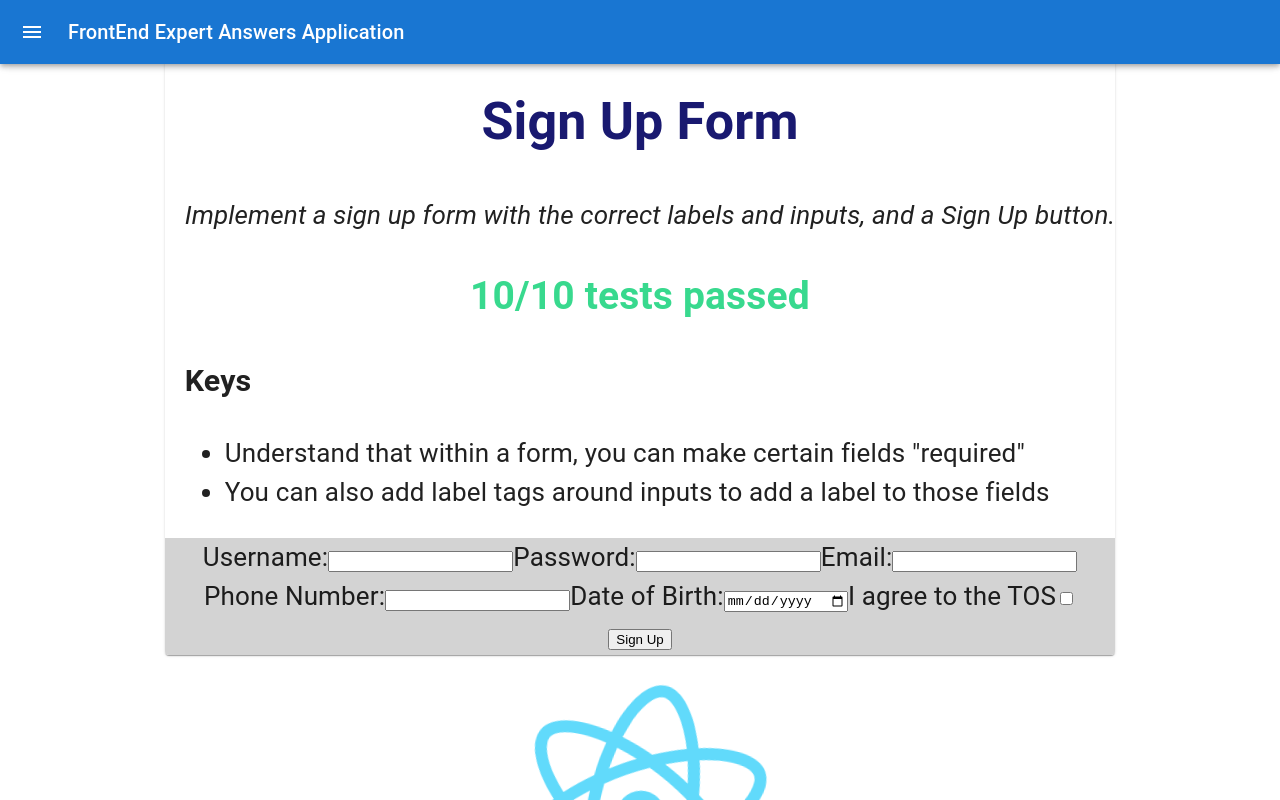
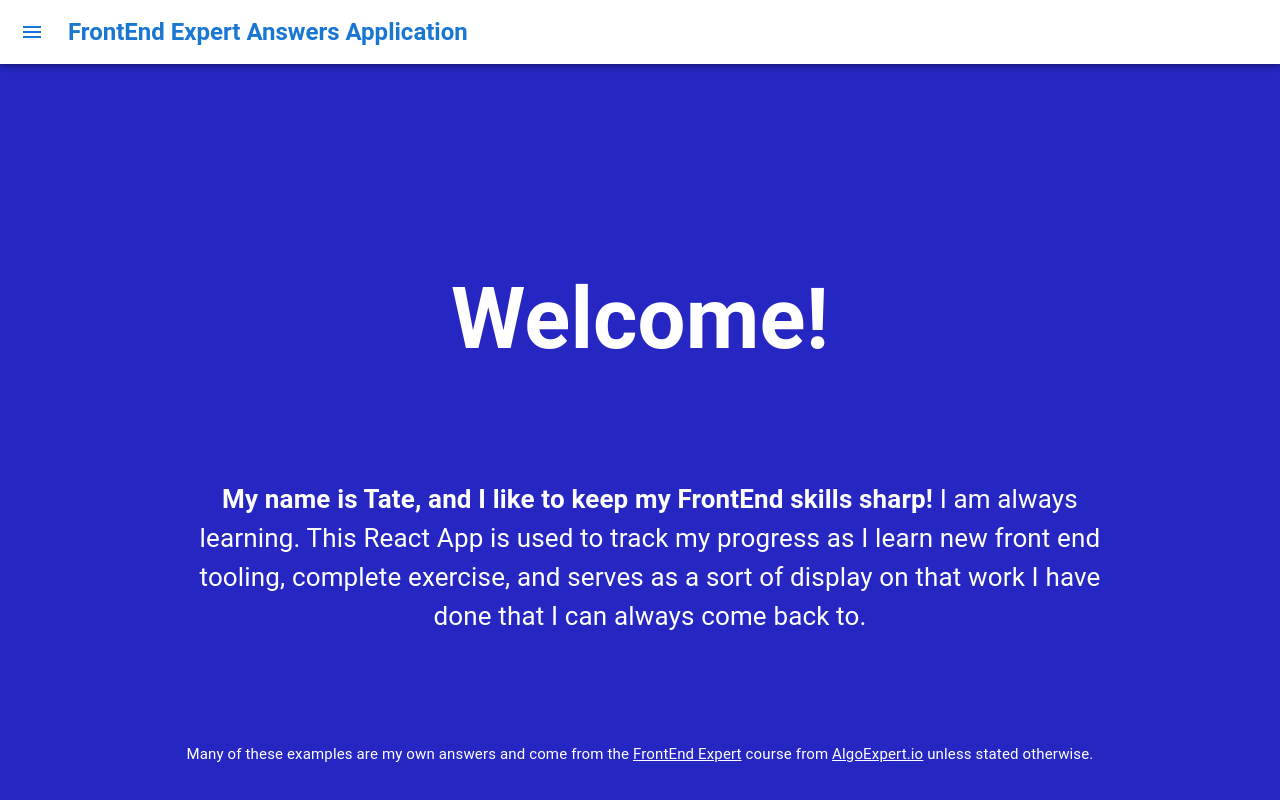
Before and after one commit to TateDeVito/Frontend-Playground, a React (Create React App) app: page / in a window 1280 px wide. Shown: the top 800 px of the page. Built offline with nearby package versions, Linux system fonts and the light colour scheme.

Commit message:
Main page styling

```diff
--- a/src/App.css
+++ b/src/App.css
@@ -1,10 +1,6 @@
+
 .App {
   text-align: center;
-}
-
-.App-logo {
-  height: 40vmin;
-  pointer-events: none;
 }
 
 @media (prefers-reduced-motion: no-preference) {
@@ -14,18 +10,18 @@
 }
 
 .App-header {
-  background-color: white;
+  background-color: rgb(38, 38, 195);
+  color: white;
   min-height: 100vh;
   display: flex;
   flex-direction: column;
   align-items: center;
   justify-content: center;
   font-size: calc(10px + 2vmin);
-  color: #282c34;
 }
 
 .App-link {
-  color: #61dafb;
+  color: white;
 }
 
 @keyframes App-logo-spin {
@@ -36,3 +32,27 @@
     transform: rotate(360deg);
   }
 }
+
+h2 {
+  font-size: 85px;
+}
+
+.block-text {
+  width: 75%;
+  max-width: 75%;
+  color: white;
+}
+
+.fine-print {
+  font-size: 15px;
+  text-decoration: italic;
+}
+
+a {
+  color: white;
+}
+
+footer {
+  position: fixed;
+  bottom: 35px;
+}
--- a/src/App.js
+++ b/src/App.js
@@ -1,4 +1,3 @@
-import logo from './logo.svg';
 import './App.css';
 import PersistentDrawerLeft from './Components/PersistentDrawerLeft.tsx';
 import AnswerDisplay from './Components/AnswerDisplay.tsx';
@@ -11,11 +10,10 @@ function App() {
     <div className="App">
       <header className="App-header">
         <PersistentDrawerLeft answers={answersCompleted} />
-        <AnswerDisplay />
-        <img src={logo} className="App-logo" alt="logo" />
-        <p>
-          Welcome! This React app is used to track progress in the AlgoExpert.io FrontEnd Expert course.
-        </p>
+        {/* <AnswerDisplay /> */}
+        <h2><b>Welcome!</b></h2>
+        <p className="block-text"><b>My name is Tate, and I like to keep my FrontEnd skills sharp!</b> I am always learning. This React App is used to track my progress as I learn new front end tooling, complete exercise, and serves as a sort of display on that work I have done that I can always come back to.</p>
+        <footer className="fine-print">Many of these examples are my own answers and come from the <a href="https://www.algoexpert.io/frontend/product">FrontEnd Expert</a> course from <a href="https://www.algoexpert.io/product">AlgoExpert.io</a> unless stated otherwise.</footer>
       </header>
     </div>
   );
--- a/src/Components/HTML/SignUpForm.tsx
+++ b/src/Components/HTML/SignUpForm.tsx
@@ -14,13 +14,13 @@ const signUpForm =
     <div>
       <h1>Sign Up Form</h1>
       <p><i>Implement a sign up form with the correct labels and inputs, and a Sign Up button.</i></p>
-      <h2 className='test-pass'> 10/10 tests passed </h2>
       <h3>Keys</h3>
       <ul>
         <li>Understand that within a form, you can make certain fields "required"</li>
         <li>You can also add label tags around inputs to add a label to those fields</li>
       </ul>
     </div>
+    <h3>HTML Answer Component</h3>
 <form style={{ backgroundColor: "lightgrey"}}>
   <div>
     <label>Username:
@@ -48,6 +48,7 @@ const signUpForm =
     <button value="Sign Up" type="submit">Sign Up</button>
   </div>
     </form>
+      <h2 className='test-pass'> 10/10 tests passed </h2>
     </div>
 
 export default function SignUpForm() {
--- a/src/Components/PersistentDrawerLeft.tsx
+++ b/src/Components/PersistentDrawerLeft.tsx
@@ -16,7 +16,7 @@ import ListItem from "@mui/material/ListItem";
 import ListItemButton from "@mui/material/ListItemButton";
 import ListItemText from "@mui/material/ListItemText";
 
-const drawerWidth = 240;
+const drawerWidth = 200;
 
 const Main = styled("main", { shouldForwardProp: (prop) => prop !== "open" })<{
   open?: boolean;
@@ -82,10 +82,10 @@ export default function PersistentDrawerLeft(props) {
   return (
     <Box sx={{ display: "flex" }}>
       <CssBaseline />
-      <AppBar color="primary" position="fixed" open={open}>
+      <AppBar color="inherit" position="fixed" open={open}>
         <Toolbar>
           <IconButton
-            color="inherit"
+            color="primary"
             aria-label="open drawer"
             onClick={handleDrawerOpen}
             edge="start"
@@ -93,8 +93,10 @@ export default function PersistentDrawerLeft(props) {
           >
             <MenuIcon />
           </IconButton>
-          <Typography variant="h6" noWrap component="div">
-            FrontEnd Expert Answers Application
+          <Typography color="primary" variant="h5" noWrap component="div">
+            <b>
+              FrontEnd Expert Answers Application
+            </b>
           </Typography>
         </Toolbar>
       </AppBar>
```
